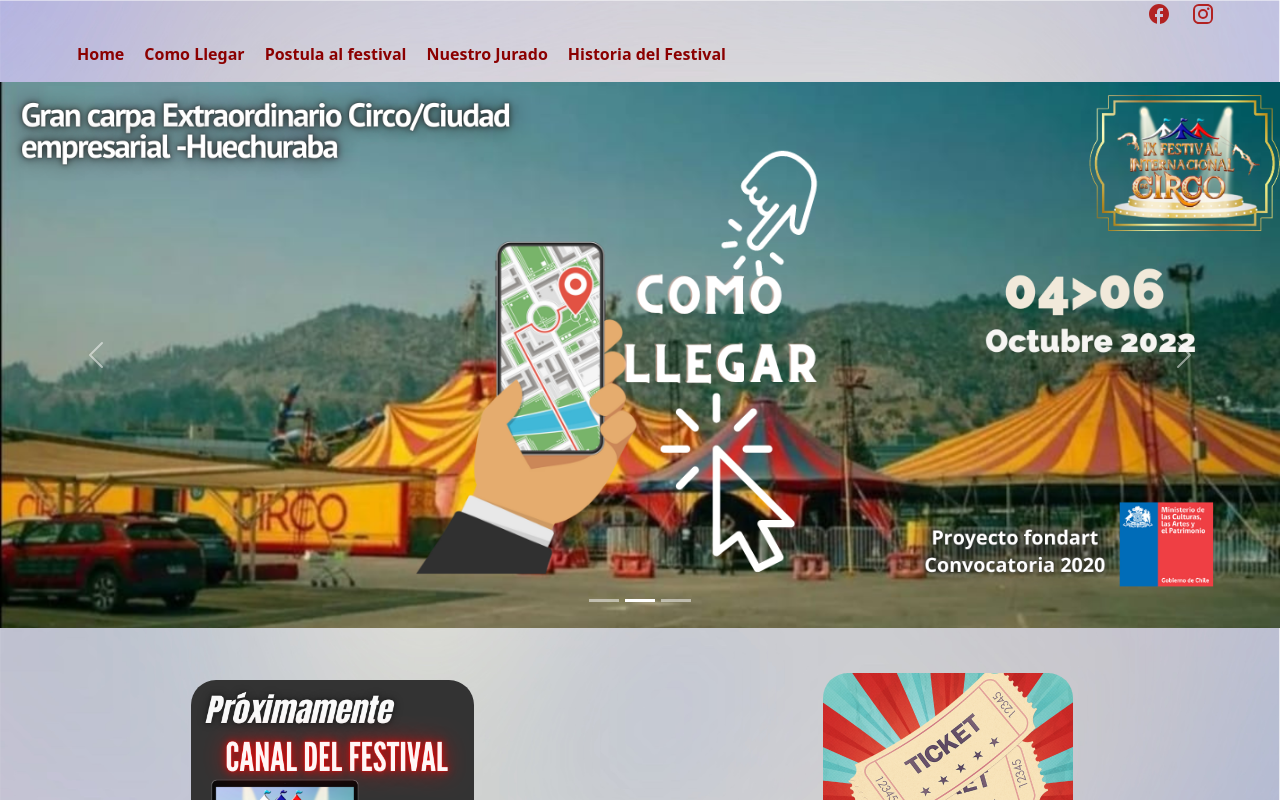
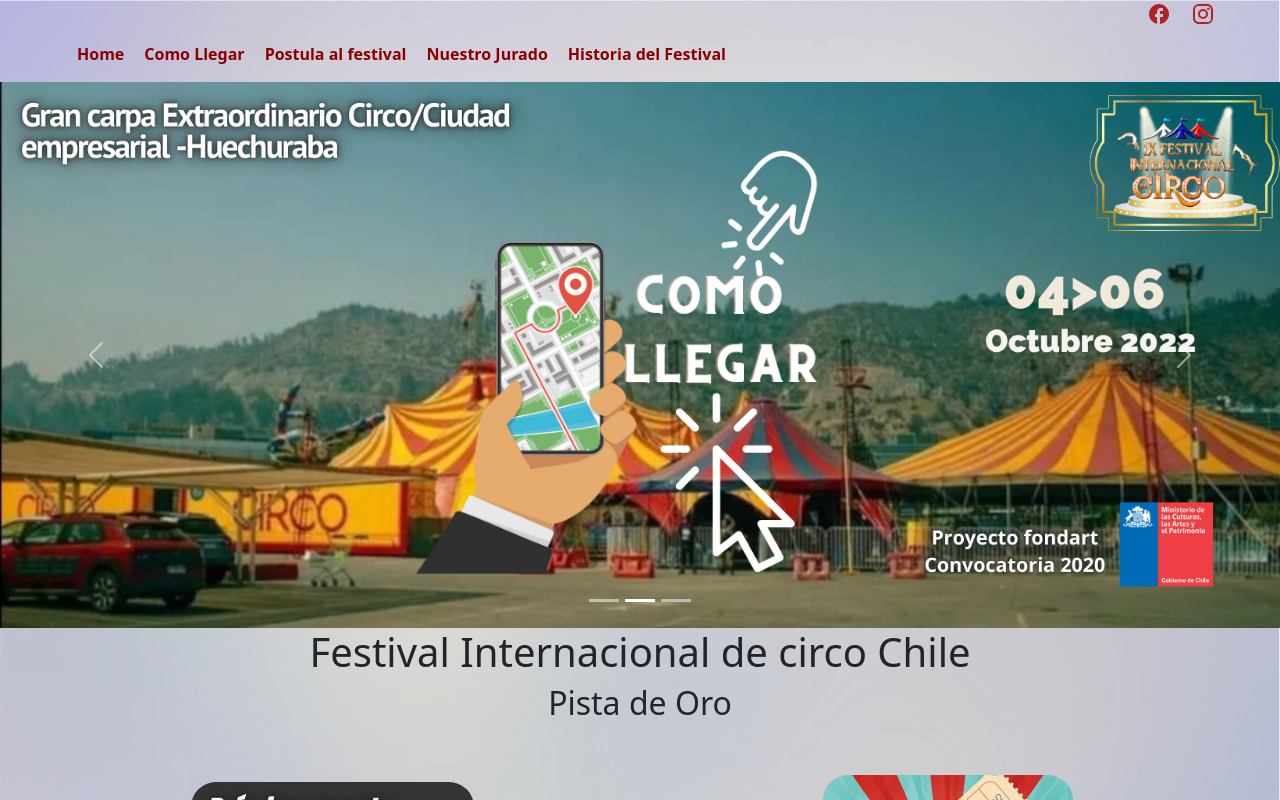
Before and after one commit to toffycaluga/pistadeorofestival, a React (Create React App) app: page / in a window 1280 px wide. Shown: the top 800 px of the page. Built offline with nearby package versions, Linux system fonts and the light colour scheme.

Commit message:
editando metadatos

```diff
--- a/src/Components/Home/Home.jsx
+++ b/src/Components/Home/Home.jsx
@@ -5,17 +5,18 @@ import instagram from './../../assets/img/home/instagram.png'
 import jurado from './../../assets/img/home/jurado.png'
 import youtube from './../../assets/img/home/youtube.png'
 import './Home.css'
-import {useNavigate} from 'react-router-dom'
+import { useNavigate } from 'react-router-dom'
 
 
 
 function Portada() {
-  const navigate =useNavigate();
+  const navigate = useNavigate();
   return (
     <div className="home">
-        <Carousel/>
+      <Carousel />
 
-
+      <h1>Festival Internacional de circo Chile</h1>
+      <h2>Pista de Oro</h2>
       <div className="home-container">
         <div className="home-content">
           <img src={youtube} alt="canal del festival" />
@@ -29,12 +30,12 @@ function Portada() {
       <div className="home-container">
 
         <div className="home-content">
-            <img src={jurado} alt="jurado" onClick={()=>navigate('/jurado')}/>
+          <img src={jurado} alt="jurado" onClick={() => navigate('/jurado')} />
         </div>
         <div className="home-content">
           <a href="https://instagram.com/festivalpistadeoro">
 
-            <img src={instagram} alt="fotos del festival"  />
+            <img src={instagram} alt="fotos del festival" />
           </a>
         </div>
       </div>
```
Lines whose indentation alone changed are shown as unchanged.
